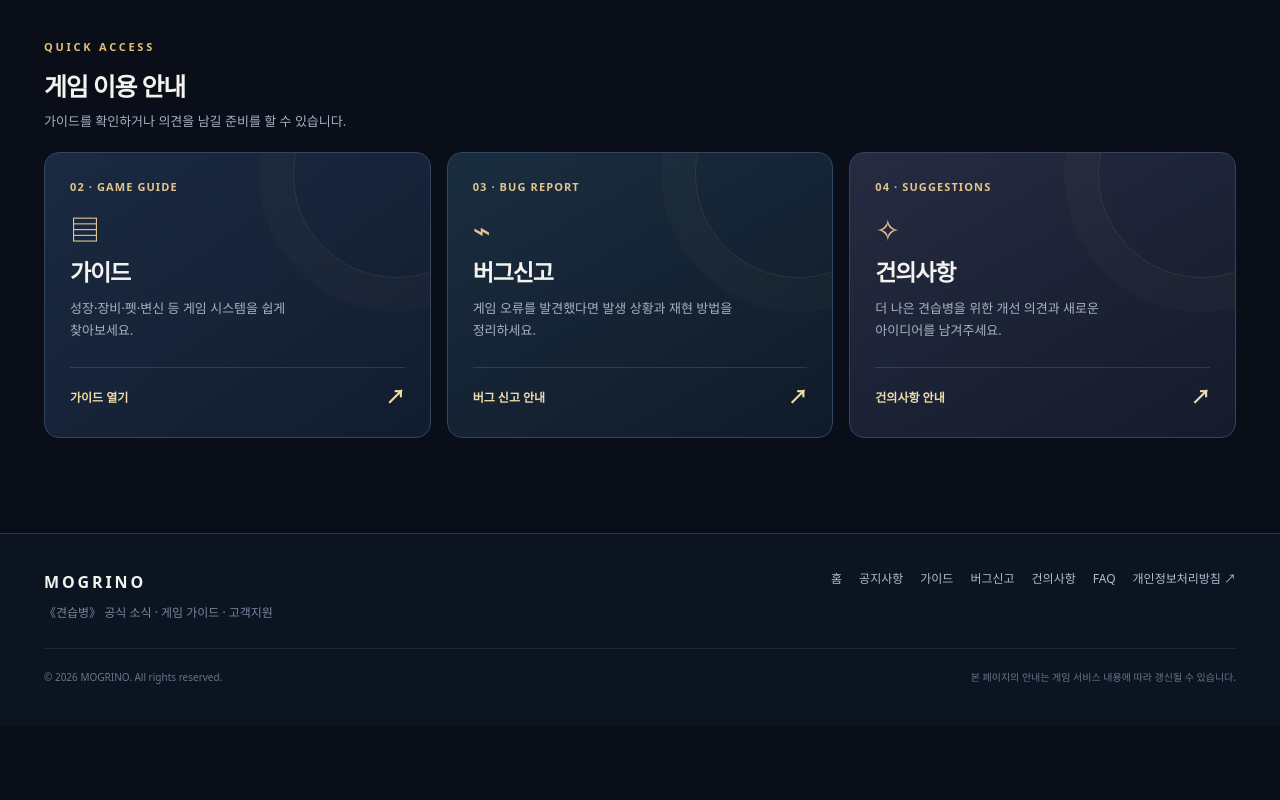
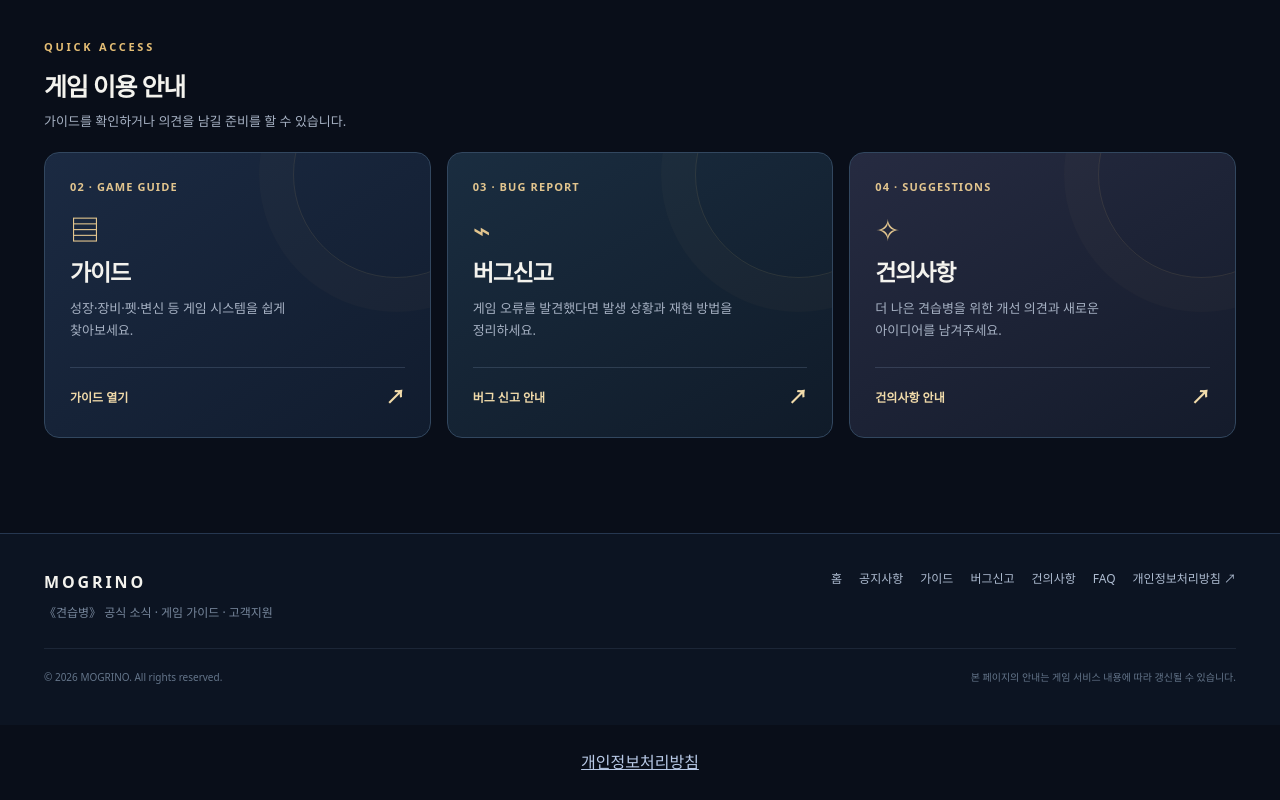
Before and after one commit to mogrino/mogrino.github.io, a plain HTML site: page index.html in a window 1280 px wide. Shown: the part 861-1661 px from the top of the page. Before the commit the page ends 1586 px from the top, so only its background shows below. Drawn offline with Linux system fonts and the light colour scheme.

Commit message:
Update index.html

```diff
--- a/index.html
+++ b/index.html
@@ -65,5 +65,11 @@
     <div class="footer-bottom"><span>© <span data-year>2026</span> MOGRINO. All rights reserved.</span><span>본 페이지의 안내는 게임 서비스 내용에 따라 갱신될 수 있습니다.</span></div>
   </div></footer>
   <noscript><div style="position:fixed;bottom:0;left:0;right:0;background:#d3ac67;color:#132033;padding:15px;text-align:center;z-index:60">이 홈페이지의 소식과 가이드를 보려면 JavaScript가 필요합니다.</div></noscript>
+  <div style="text-align:center; padding:24px;">
+  <a href="/privacy.html"
+     style="color:#b8c9e6; text-decoration:underline;">
+    개인정보처리방침
+  </a>
+</div>
 </body>
 </html>
```
